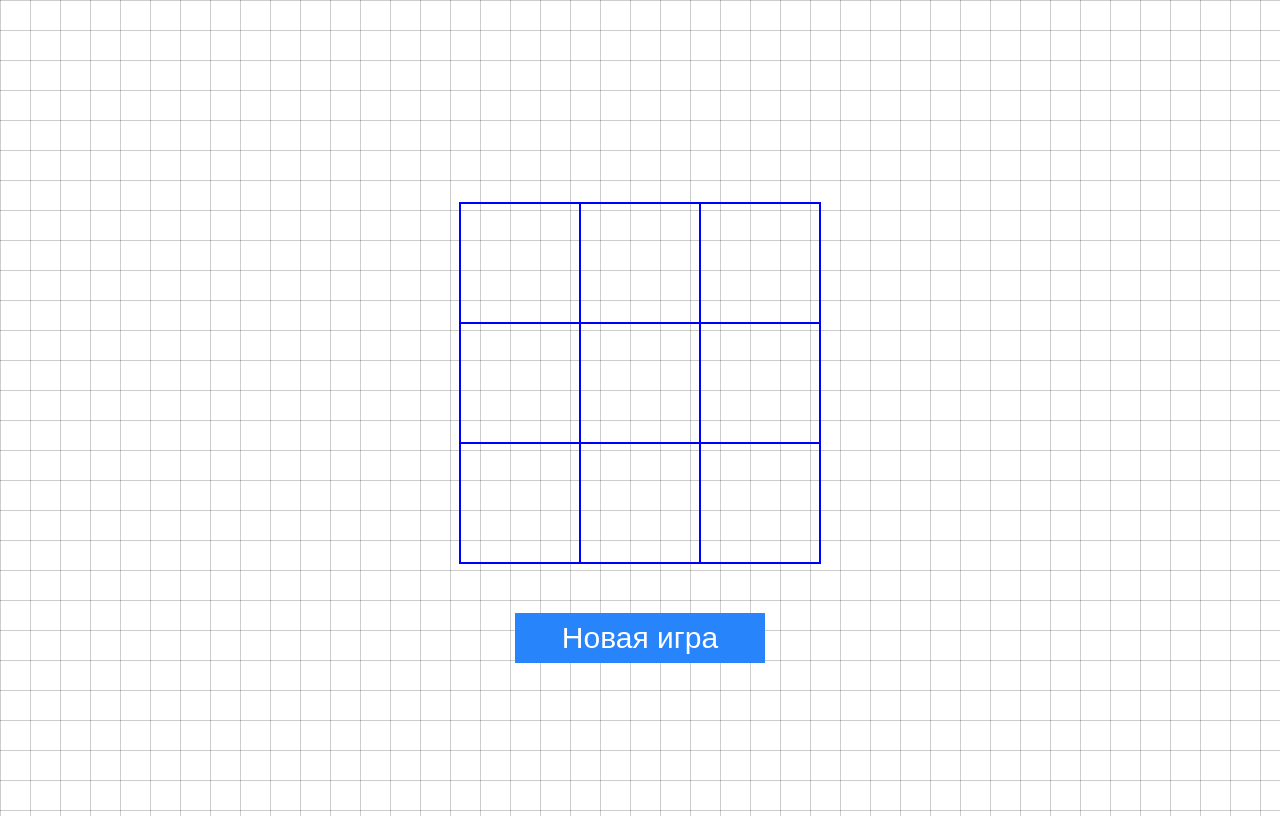
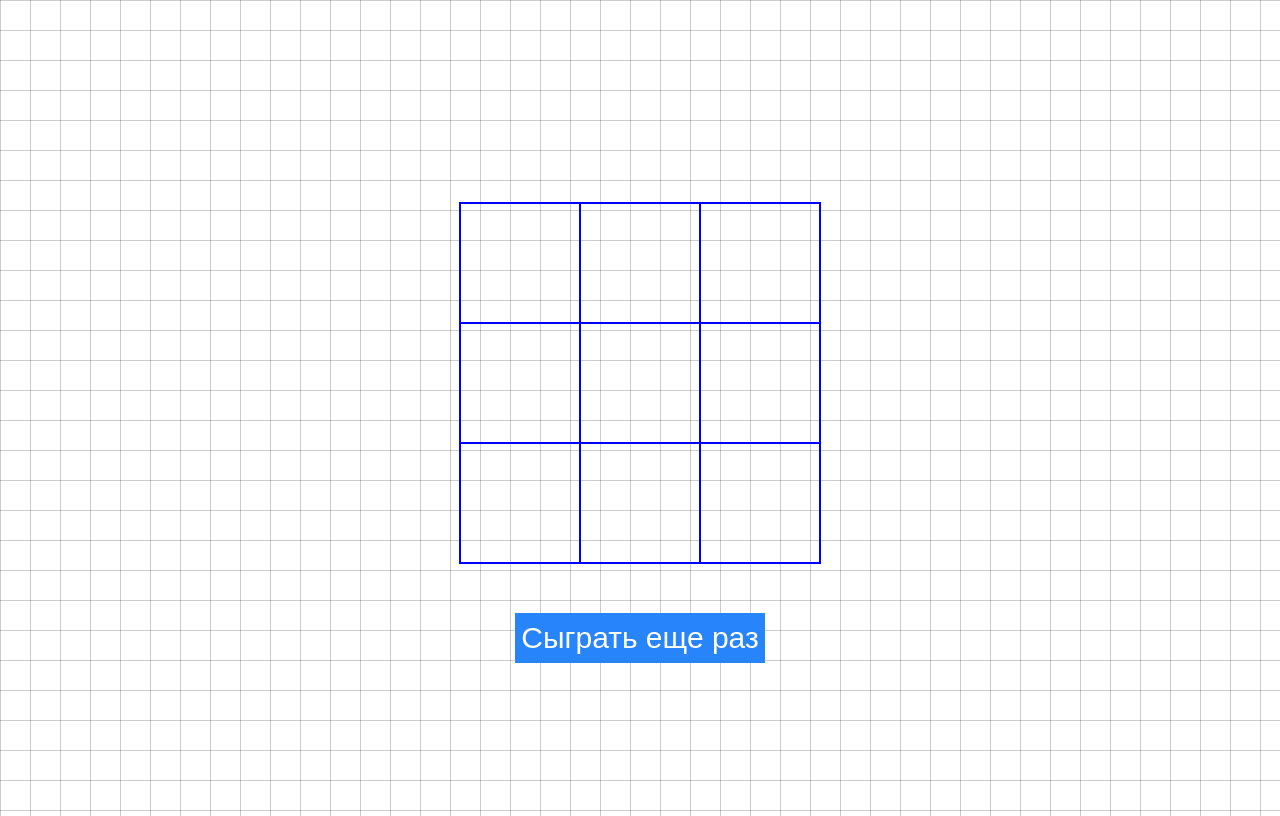
Before and after one commit to artfront5/---, a plain HTML site: page index.html in a window 1280 px wide. Drawn offline with Linux system fonts and the light colour scheme.

Commit message:
Update index.html

```diff
--- a/index.html
+++ b/index.html
@@ -20,7 +20,7 @@
     <div class="field"></div>
     <div class="field"></div>
   </div>
-  <button class="new-game">Новая игра</button>
+  <button class="new-game">Сыграть еще раз</button>
   <script src="script.js"></script>
 </body>
 </html>
```
